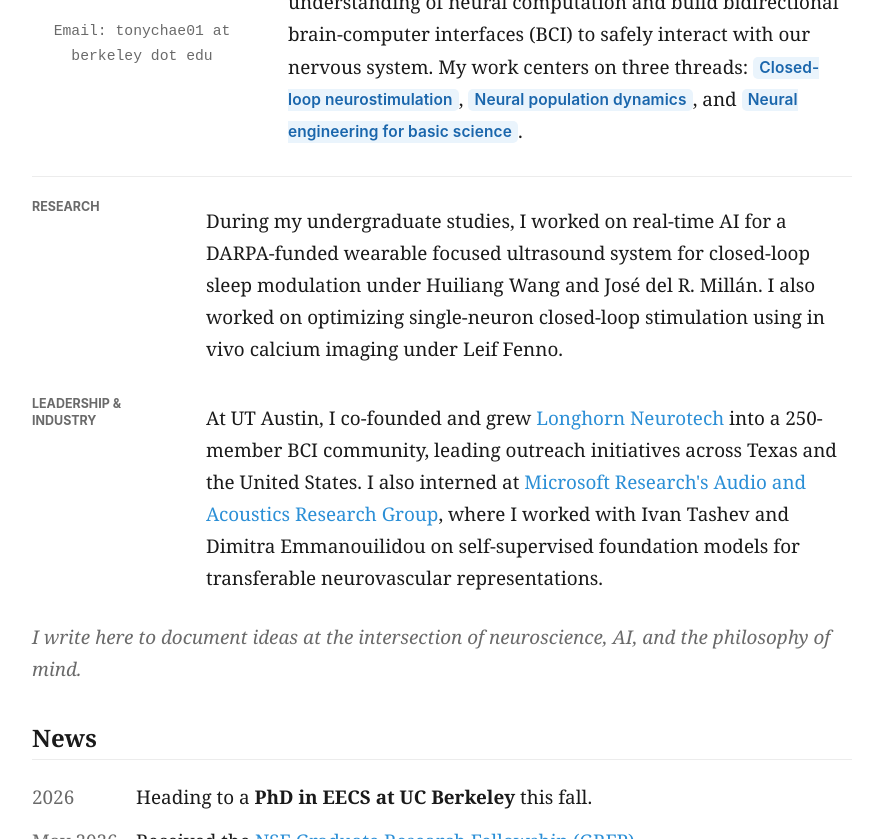
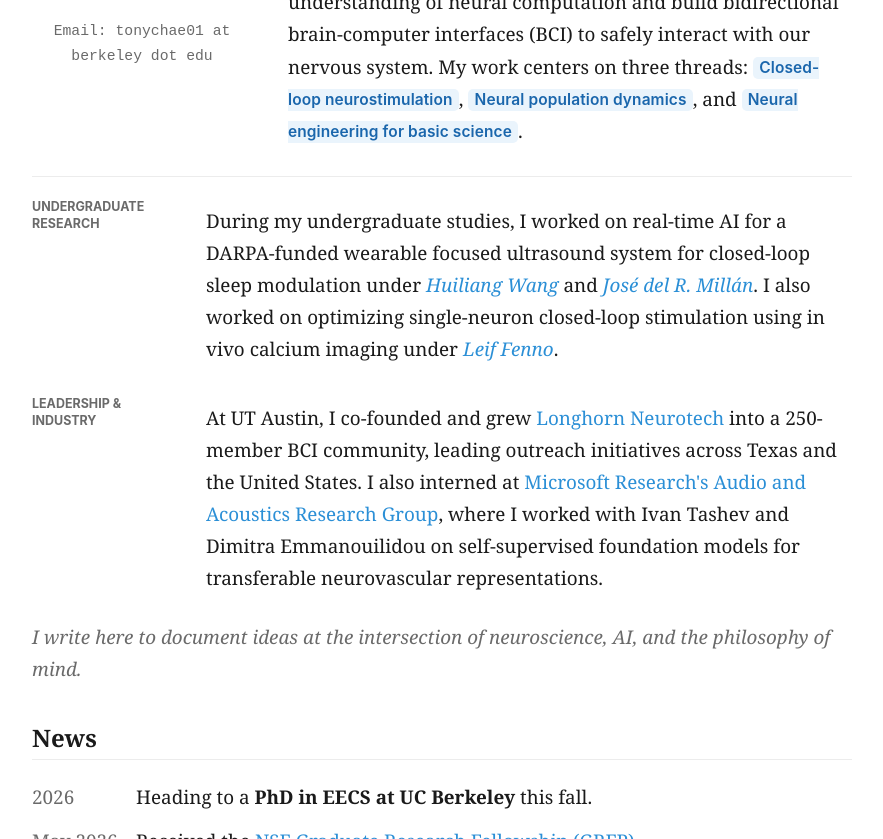
Before and after one commit to tonychae01/learning-by-doing, a Jekyll site: the page built from index.md, in a window 1280 px wide and 900 px high, scrolled down 349 px, cut to the strip 61-900 px from the top of the window. Shown: the whole strip, without its empty margins (198-1081 px from the left). Built offline with Jekyll 4.4.1, drawn with Linux system fonts in a browser that asks for light colours; a style sheet for code colours, icons or effects is not loaded.

```diff
--- a/_data/profile.yml
+++ b/_data/profile.yml
@@ -29,8 +29,8 @@ bio:
   - >
     During my undergraduate studies, I worked on real-time AI for a DARPA-funded
     wearable focused ultrasound system for closed-loop sleep modulation under
-    Huiliang Wang and José del R. Millán. I also worked on optimizing single-neuron
-    closed-loop stimulation using in vivo calcium imaging under Leif Fenno.
+    <em>Huiliang Wang</em> and <em>José del R. Millán</em>. I also worked on optimizing single-neuron
+    closed-loop stimulation using in vivo calcium imaging under <em>Leif Fenno</em>.
   - >
     At UT Austin, I co-founded and grew
     <a href="https://www.instagram.com/lhneurotech/">Longhorn Neurotech</a> into a
--- a/_layouts/home.html
+++ b/_layouts/home.html
@@ -42,7 +42,7 @@
   </div>
   <div class="bio bio-background">
     <div class="bio-background-row">
-      <div class="bio-background-label">Research</div>
+      <div class="bio-background-label">Undergraduate Research</div>
       <p>{{ p.bio[2] }}</p>
     </div>
     <div class="bio-background-row">
```
Also changed, not shown: _writings/Brain-token.md (added, +58 -0 lines), _writings/untitled.md (deleted, +0 -8 lines).
